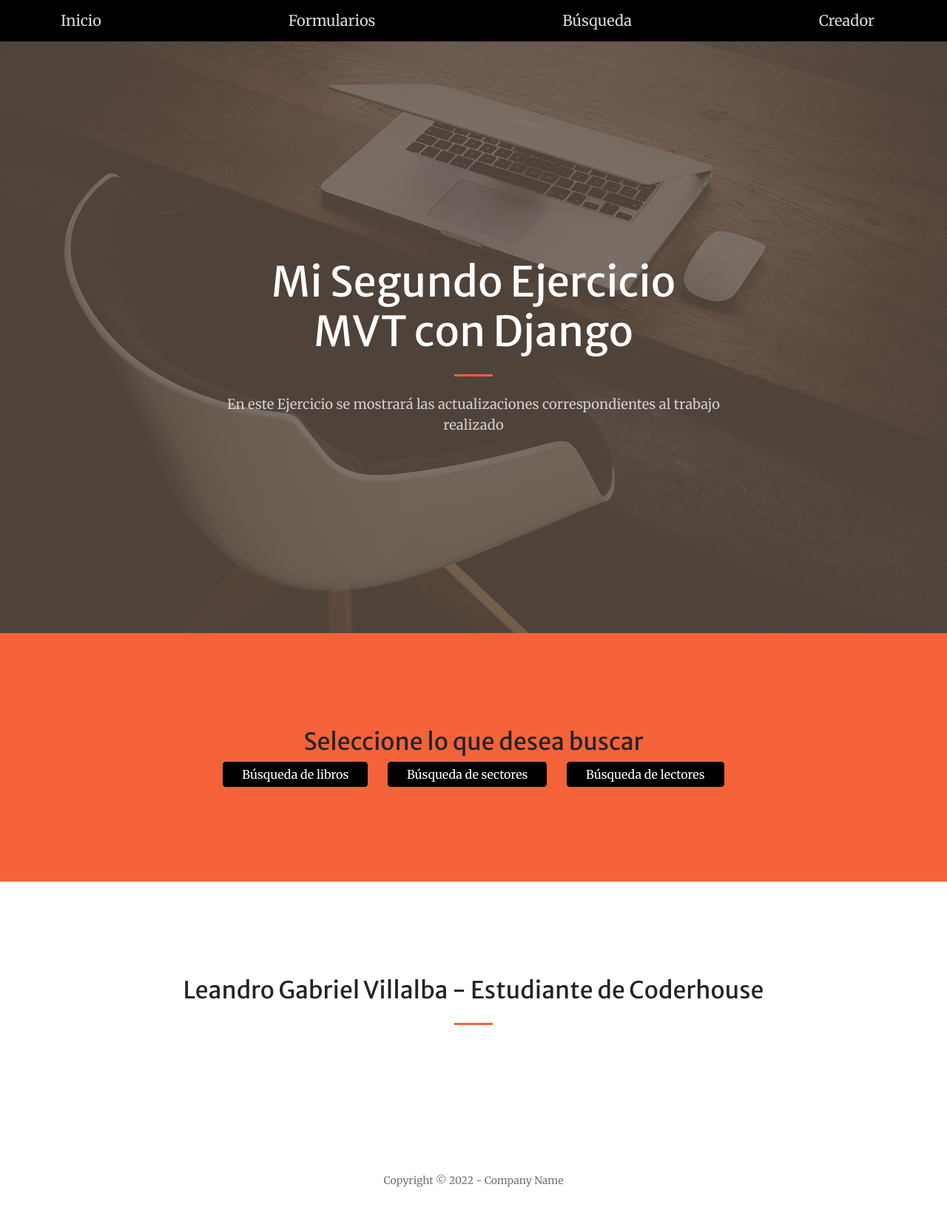
After one commit to Lelo88/EntregaIntermedia-VillalbaLeandro, a Django app: page /app-biblioteca/busqueda-inicial/ in a window 1280 px wide. The commit adds this page. Shown: the whole page at 74% size. Run offline with Django 4.2, Linux system fonts and the light colour scheme; some libraries are stand-ins or nearby versions.

Commit message:
agregamos funcionalidad de busqueda

```diff
--- a/ProyectoIntermedio/AppIntermedio/forms.py
+++ b/ProyectoIntermedio/AppIntermedio/forms.py
@@ -5,13 +5,16 @@
     titulo = forms.CharField(max_length=50)
     sinopsis = forms.CharField(max_length=100)
     autor = forms.CharField(max_length=50)
+    codigo_libro = forms.IntegerField()
 
 class Lectores(forms.Form):
     nombre = forms.CharField(max_length=50)
     apellido = forms.CharField(max_length=50)
     fecha_nac = forms.DateField(initial=datetime.date.today)
+    num_socio= forms.IntegerField()
 
 class Sectores(forms.Form):
     color = forms.CharField(max_length=20)
     nombre = forms.CharField(max_length=20)
     cupo = forms.IntegerField()
+    num_sector = forms.IntegerField()
--- a/ProyectoIntermedio/AppIntermedio/models.py
+++ b/ProyectoIntermedio/AppIntermedio/models.py
@@ -1,3 +1,4 @@
+from email.policy import default
 from django.db import models
 
 # Create your models here.
@@ -6,6 +7,7 @@
     titulo = models.CharField(max_length=50)
     sinopsis = models.CharField(max_length=100)
     autor = models.CharField(max_length=50)
+    codigo_libro = models.IntegerField(null = True)
 
     def __str__(self):
         return f'{self.titulo} - {self.autor}'
@@ -14,6 +16,7 @@
     nombre = models.CharField(max_length=50)
     apellido = models.CharField(max_length=50)
     fecha_nac = models.DateField(null=True)
+    num_socio = models.IntegerField(null=True)
 
     def __str__(self):
         return f'{self.nombre} - {self.apellido}'
@@ -22,6 +25,7 @@
     color = models.CharField(max_length=20)
     nombre = models.CharField(max_length=20)
     cupo = models.IntegerField()
+    num_sector = models.IntegerField(null=True)
 
     def __str__(self):
         return f'{self.nombre} - {self.color}'
--- /dev/null
+++ b/ProyectoIntermedio/AppIntermedio/templates/busquedaInicial.html
@@ -0,0 +1,20 @@
+{% extends 'padre.html' %}
+
+
+{% block Biblioteca %}
+<section class="page-section bg-primary">
+    <div class="container px-4 px-lg-5">
+        <div class="row gx-4 gx-lg-5 justify-content-center">
+            <div class="col-lg-8 text-center">
+                <h2>Seleccione lo que desea buscar</h2>
+                    <form action="{% url 'BusquedaInicial' %}" method="POST" class="row row-cols-auto">
+                        {% csrf_token %}
+                            <a href="" class="boton"> Búsqueda de libros</a>
+                            <a href=""class="boton"> Búsqueda de sectores</a>
+                            <a href="{% url 'BusquedaLectores' %}" class="boton"> Búsqueda de lectores</a>
+                    </form>
+            </div>
+        </div>
+    </div>
+</section>
+{% endblock Biblioteca %}
--- a/ProyectoIntermedio/AppIntermedio/templates/padre.html
+++ b/ProyectoIntermedio/AppIntermedio/templates/padre.html
@@ -23,11 +23,9 @@
         <!-- Navigation-->
         <nav class="navbar navbar-light bg-light static-top">
             <div class="container">
-                <a class="navbar-brand" href="#Inicio">Inicio</a>
-                <a class="navbar-brand" href="{% url 'ListadoLibros' %}">Libros</a>
-                <a class="navbar-brand" href="{% url 'ListadoSectores' %}">Sectores</a>
-                <a class="navbar-brand" href="{% url 'ListadoLectores' %}">Lectores</a>
+                <a class="navbar-brand" href="{% url 'Inicio' %}">Inicio</a>
                 <a class="navbar-brand" href="{% url 'FormularioInicial' %}">Formularios</a>
+                <a class="navbar-brand" href="{% url 'BusquedaInicial' %}">Búsqueda</a>
                 <a class="navbar-brand" href="#services">Creador</a>
             </div>
         </nav>
--- a/ProyectoIntermedio/AppIntermedio/urls.py
+++ b/ProyectoIntermedio/AppIntermedio/urls.py
@@ -1,6 +1,6 @@
 from django.urls import path
 
-from .views import form_lectores, form_libros, form_sectores, inicio, lectores, libros, muestra_lectores, muestra_libros, muestra_sectores, multiple_form, sectores
+from .views import buscar_lectores, busqueda_inicial, busqueda_lectores, form_lectores, form_libros, form_sectores, inicio, lectores, libros, muestra_lectores, muestra_libros, muestra_sectores, multiple_form, sectores
 
 urlpatterns = [
     path('', inicio, name='Inicio'),
@@ -13,5 +13,8 @@
     path('vista-libros/', libros, name='ListadoLibros'),
     path('vista-sectores/', sectores, name='ListadoSectores'),
     path('vista-lectores/', lectores, name='ListadoLectores'),
-    path('formulario-inicial/', multiple_form, name='FormularioInicial' )
+    path('formulario-inicial/', multiple_form, name='FormularioInicial' ),
+    path('busqueda-inicial/', busqueda_inicial, name='BusquedaInicial'),
+    path('busqueda-lectores/', busqueda_lectores, name='BusquedaLectores'),
+    path('buscar-lectores/', buscar_lectores, name='BuscarLectores')
 ]
--- a/ProyectoIntermedio/AppIntermedio/views.py
+++ b/ProyectoIntermedio/AppIntermedio/views.py
@@ -34,7 +34,7 @@
 
         if libros.is_valid():
             info_libros = libros.cleaned_data
-            libro = Libro(titulo=info_libros['titulo'], sinopsis=info_libros['sinopsis'], autor=info_libros['autor'])
+            libro = Libro(titulo=info_libros['titulo'], sinopsis=info_libros['sinopsis'], autor=info_libros['autor'], codigo_libro=info_libros['codigo_libro'])
             libro.save()
 
             return redirect('ListadoLibros')
@@ -51,7 +51,7 @@
 
         if sectores.is_valid():
             info_sectores = sectores.cleaned_data
-            sector = Sector(color=info_sectores['color'], nombre=info_sectores['nombre'], cupo=info_sectores['cupo'])
+            sector = Sector(color=info_sectores['color'], nombre=info_sectores['nombre'], cupo=info_sectores['cupo'], num_sector=info_sectores['num_sector'])
             sector. save()
 
             return redirect('ListadoSectores')
@@ -68,7 +68,7 @@
 
         if lectores.is_valid():
             info_lectores = lectores.cleaned_data
-            lector = Lector(nombre=info_lectores['nombre'], apellido=info_lectores['apellido'], fecha_nac=info_lectores['fecha_nac'])
+            lector = Lector(nombre=info_lectores['nombre'], apellido=info_lectores['apellido'], fecha_nac=info_lectores['fecha_nac'], num_socio=info_lectores['num_socio'])
             lector.save()
 
             return redirect('ListadoLectores')
@@ -99,3 +99,23 @@
 def multiple_form(request):
 
     return render(request, 'formularioGeneral.html')
+
+def busqueda_inicial(request):
+
+    return render(request, 'busquedaInicial.html')
+
+def busqueda_lectores(request):
+    return render(request, 'busquedaLectores.html')
+
+def buscar_lectores(request):
+
+    if request.GET['num_socio']:
+
+        lector_buscado = request.GET['num_socio']
+        lectores = Lector.objects.filter(num_socio__icontains= lector_buscado)
+        return render(request, 'resultBusqLector.html', {'nombre_lector': lectores, 'num_socio': lector_buscado})
+
+    else:
+
+        respuesta = "No enviaste datos"
+        return render(request, 'resultBusqLector.html', {'respuesta': respuesta})
```
Also changed, not shown: ProyectoIntermedio/AppIntermedio/templates/busquedaLectores.html (added, +24 -0 lines), ProyectoIntermedio/AppIntermedio/templates/resultBusqLector.html (added, +26 -0 lines), ProyectoIntermedio/AppIntermedio/migrations/0002_libro_codigo_libro.py (added), ProyectoIntermedio/AppIntermedio/migrations/0003_lector_num_socio_sector_num_sector.py (added), ProyectoIntermedio/db.sqlite3.
